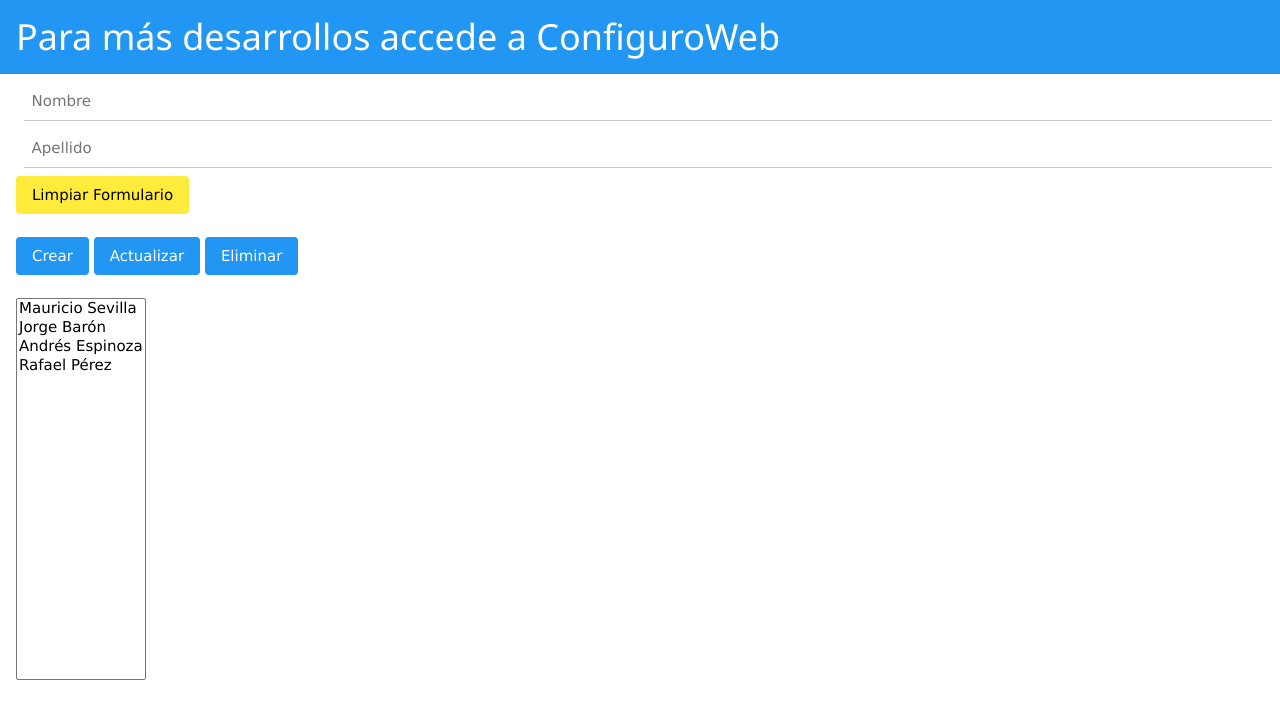
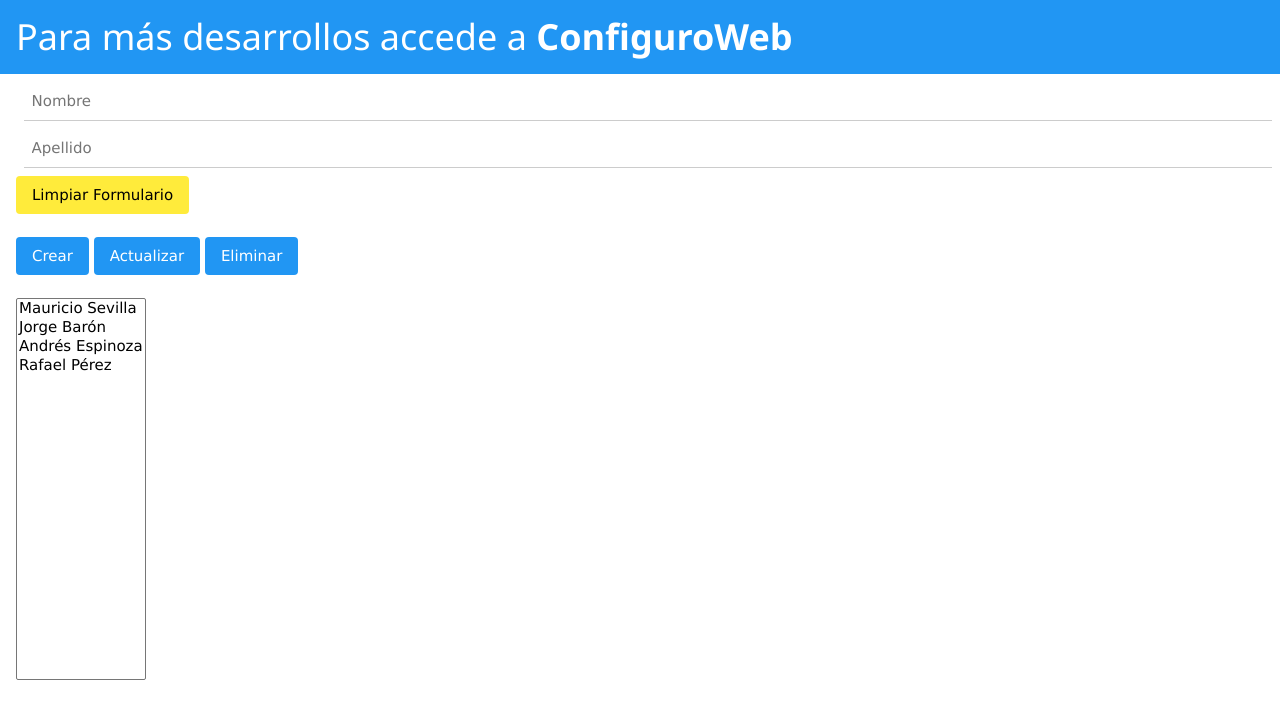
Before and after one commit to configuroweb/crudjs, a plain HTML site: page index.html in a window 1280 px wide. Drawn offline with Linux system fonts and the light colour scheme.

Commit message:
actualizo el banner pongo en bold el logo

```diff
--- a/index.html
+++ b/index.html
@@ -10,7 +10,7 @@
 
   <body>
     <div class="w3-container w3-blue">
-      <h1><a style="text-decoration: none;" href="https://www.configuroweb.com" >Para más desarrollos accede a ConfiguroWeb</a></h1>
+      <h1><a style="text-decoration: none;" href="https://www.configuroweb.com" >Para más desarrollos accede a <b>ConfiguroWeb</b></a></h1>
     </div>
   <form class="w3-container" onsubmit="event.preventDefault()">
     <input class="w3-input" id="fname" name="fname" placeholder="Nombre" />
```
